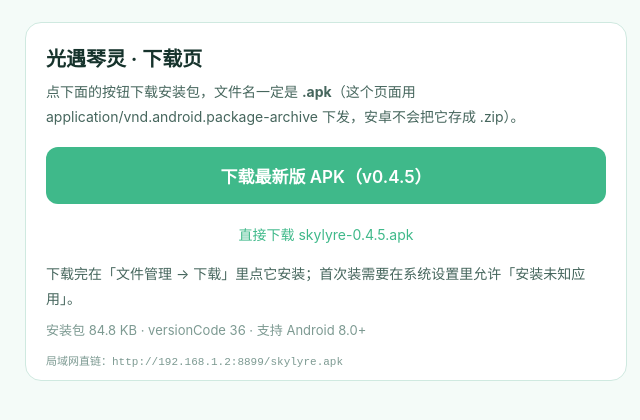
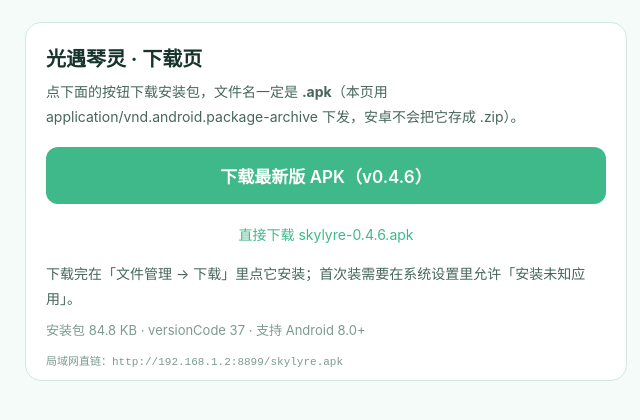
Before and after one commit to SPK-THK/skylyre, a plain HTML site: page index.html in a window 1280 px wide. Shown: the full height of the page, 314-954 px from the left. Drawn offline with Linux system fonts and the light colour scheme.

Commit message:
docs: 下载页更新到 v0.4.6

```diff
--- a/index.html
+++ b/index.html
@@ -13,10 +13,10 @@ code{font-size:11px;color:#7d9a92;word-break:break-all;display:block;margin-top:
 </style></head><body>
 <div class="card">
 <h1>光遇琴灵 · 下载页</h1>
-<p>点下面的按钮下载安装包，文件名一定是 <b>.apk</b>（这个页面用 application/vnd.android.package-archive 下发，安卓不会把它存成 .zip）。</p>
-<a class="btn" href="skylyre.apk" download>下载最新版 APK（v0.4.5）</a>
-<a class="alt" href="skylyre-0.4.5.apk">直接下载 skylyre-0.4.5.apk</a>
+<p>点下面的按钮下载安装包，文件名一定是 <b>.apk</b>（本页用 application/vnd.android.package-archive 下发，安卓不会把它存成 .zip）。</p>
+<a class="btn" href="skylyre.apk" download>下载最新版 APK（v0.4.6）</a>
+<a class="alt" href="skylyre-0.4.6.apk">直接下载 skylyre-0.4.6.apk</a>
 <p>下载完在「文件管理 → 下载」里点它安装；首次装需要在系统设置里允许「安装未知应用」。</p>
-<p style="font-size:13px;color:#7d9a92">安装包 84.8 KB · versionCode 36 · 支持 Android 8.0+</p>
+<p style="font-size:13px;color:#7d9a92">安装包 84.8 KB · versionCode 37 · 支持 Android 8.0+</p>
 <code>局域网直链：http://192.168.1.2:8899/skylyre.apk</code>
 </div></body></html>
```
